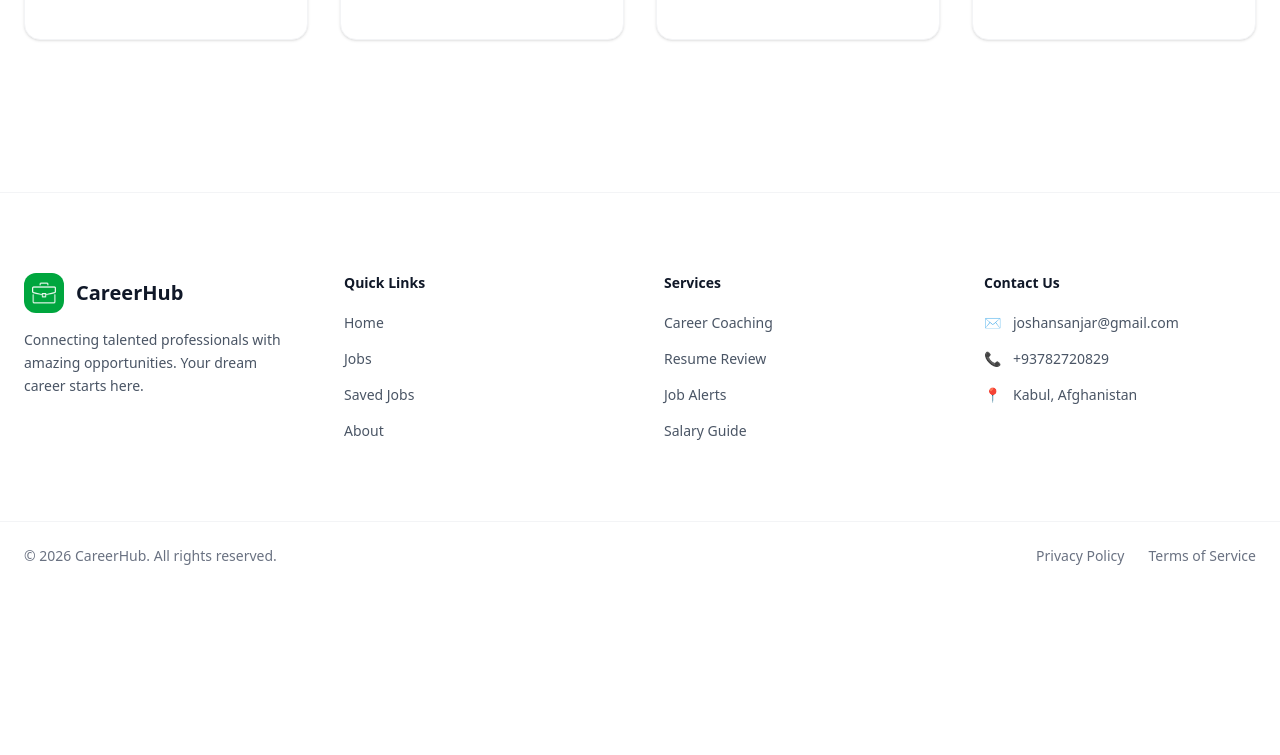
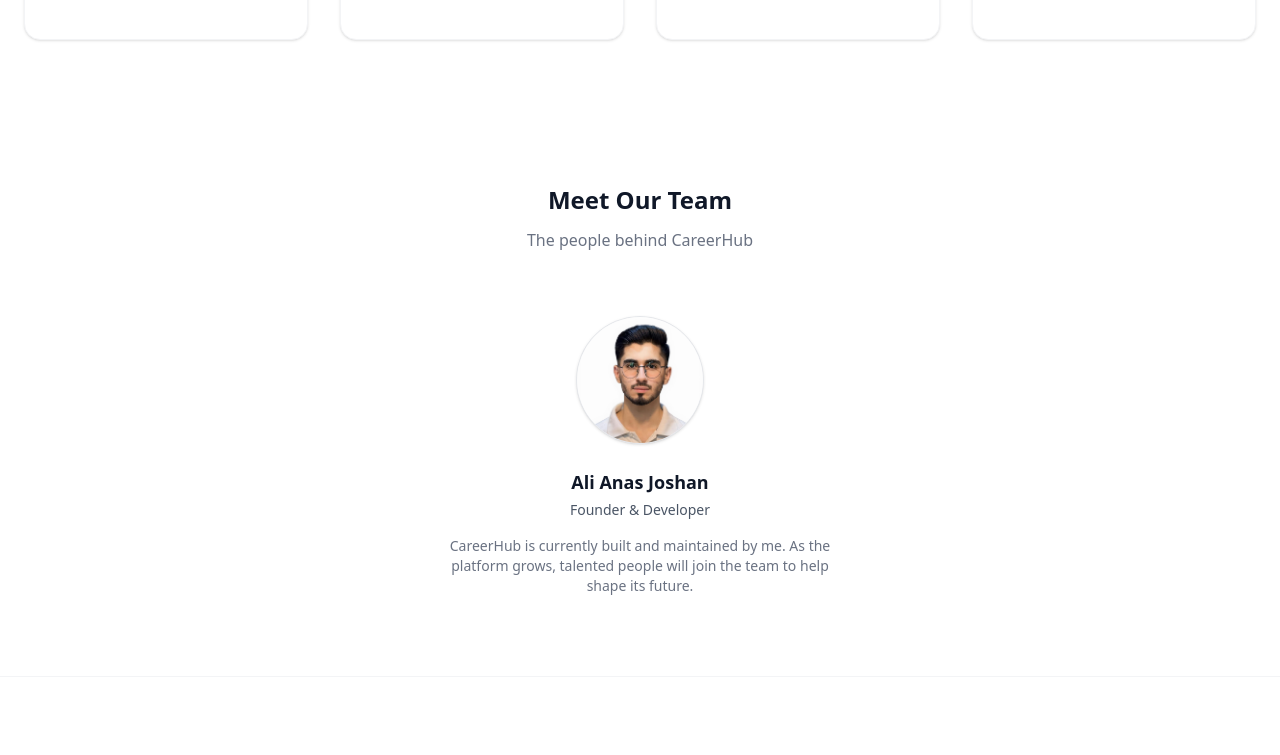
Before and after one commit to AliJoshan/CareerHub, a React (Vite) app: page /about in a window 1280 px wide. Shown: the part 677-1432 px from the top of the page. Before the commit the page ends 1267 px from the top, so only its background shows below. Built offline with nearby package versions, Linux system fonts and the light colour scheme.

Commit message:
Add team grid to about page

```diff
--- a/src/pages/About.tsx
+++ b/src/pages/About.tsx
@@ -111,6 +111,47 @@ function About() {
                     </div>
                 </div>
 
+                {/* Team Section */}
+                <div className="mt-36">
+                    <div className="text-center mb-16">
+                        <h2 className="text-2xl font-bold text-gray-900">
+                            Meet Our Team
+                        </h2>
+                        <p className="text-gray-500 mt-3">
+                            The people behind CareerHub
+                        </p>
+                    </div>
+
+                    {/* Team Grid */}
+                    <div className="flex flex-col items-center gap-10">
+
+                        <div className="text-center">
+                            <div className="w-32 h-32 mx-auto rounded-full overflow-hidden bg-gray-100 border border-gray-200 shadow-sm">
+                                <img
+                                    src="/images/Me.jpeg"
+                                    alt="Ali Anas Joshan"
+                                    className="w-full h-full object-cover"
+                                />
+                            </div>
+
+                            <h3 className="mt-6 text-lg font-semibold text-gray-900">
+                                Ali Anas Joshan
+                            </h3>
+
+                            <p className="text-sm text-gray-600 mt-1">
+                                Founder & Developer
+                            </p>
+
+                            <p className="text-sm text-gray-500 mt-4 max-w-sm mx-auto">
+                                CareerHub is currently built and maintained by me.
+                                As the platform grows, talented people will join the team to help
+                                shape its future.
+                            </p>
+                        </div>
+
+                    </div>
+                </div>
+
 
             </div>
         </section>
```
Also changed, not shown: public/images/Me.jpeg (added).
